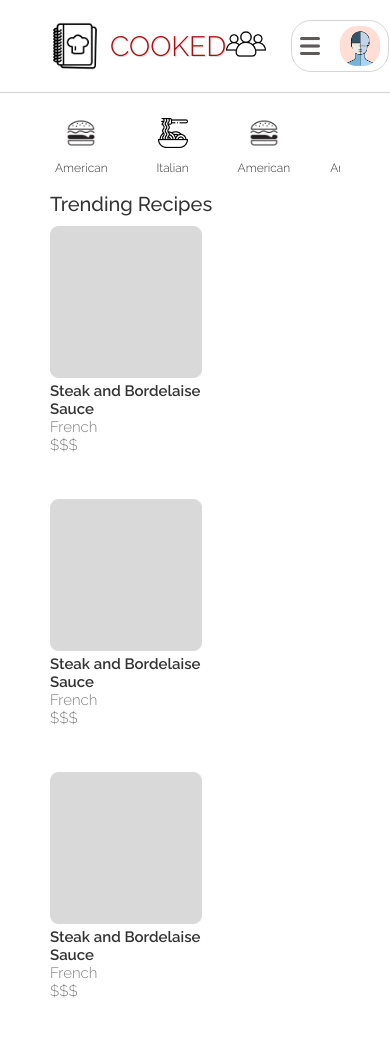
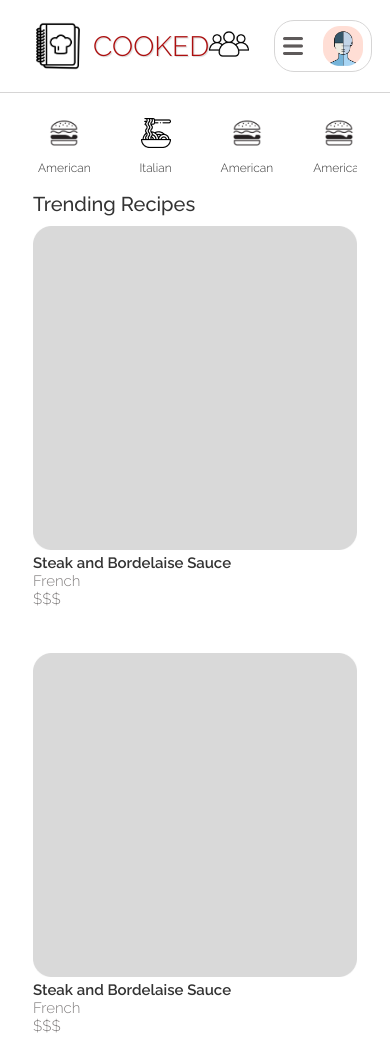
Before and after one commit to ethanoutangoun/CSC-437, a website: page packages/proto/public/index.html in a window 390 px wide. Shown: the top 1038 px of the page. Drawn offline with Linux system fonts and the light colour scheme.

Commit message:
Fix mobile responsiveness

```diff
--- a/packages/proto/public/styles/page.css
+++ b/packages/proto/public/styles/page.css
@@ -234,3 +234,20 @@
         margin-right: 50px;
     }
   }
+
+
+  @media screen and (max-width: 550px) {
+    .recipe-container {
+      width: 100%;
+    }
+
+    .content{
+        margin-left: 33px;
+        margin-right: 33px;
+    }
+
+    .navbar-content{
+        margin-left: 33px;
+        margin-right: 33px;
+    }
+  }
```
